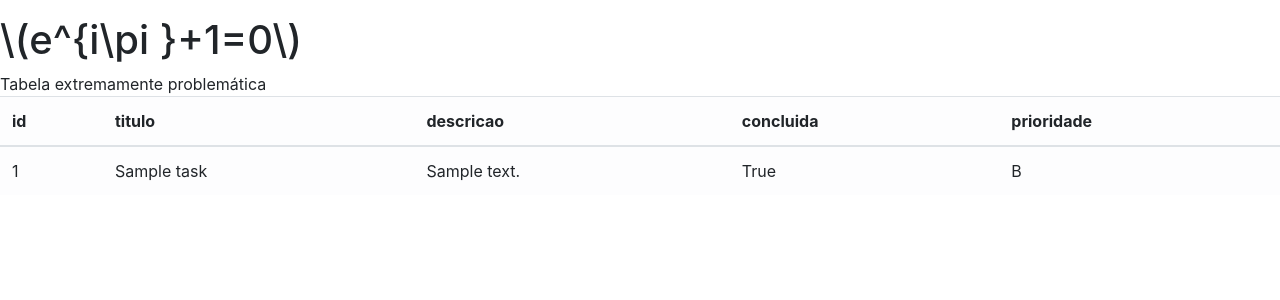
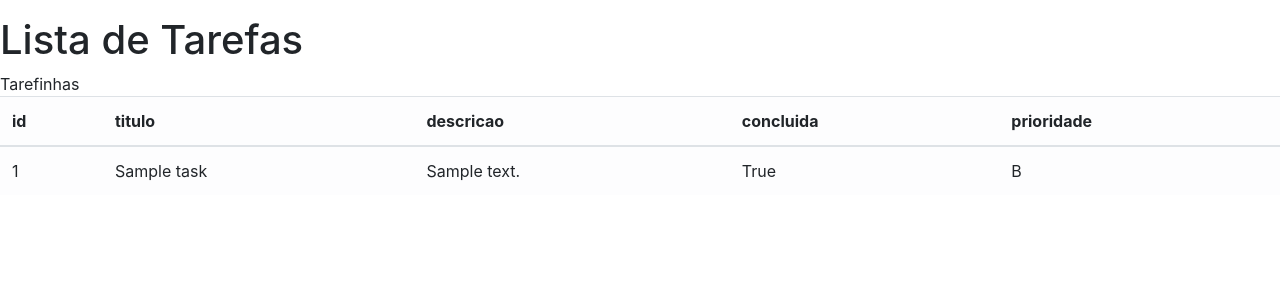
Before and after one commit to heitorobezerra-hub/ToDoSenac, a Django app: page / in a window 1280 px wide. Shown: the part 41-341 px from the top of the page. Run offline with Django 5.2, Linux system fonts and the light colour scheme; tables that the repository leaves empty hold one stand-in row (values such as "Sample post").

Commit message:
Small update
I update my table name

```diff
--- a/templates/tasks/task_list.html
+++ b/templates/tasks/task_list.html
@@ -4,7 +4,7 @@
 
 {%block content %}
 
-    <h1> \(e^{i\pi }+1=0\) </h1>
+    <h1> Lista de Tarefas </h1>
 
 
 <table class="table">
@@ -28,7 +28,7 @@
     {% endfor %}
   </thead>
   <tbody>
-    Tabela extremamente problemática
+    Tarefinhas
   </tbody>
 </table>
 
```
